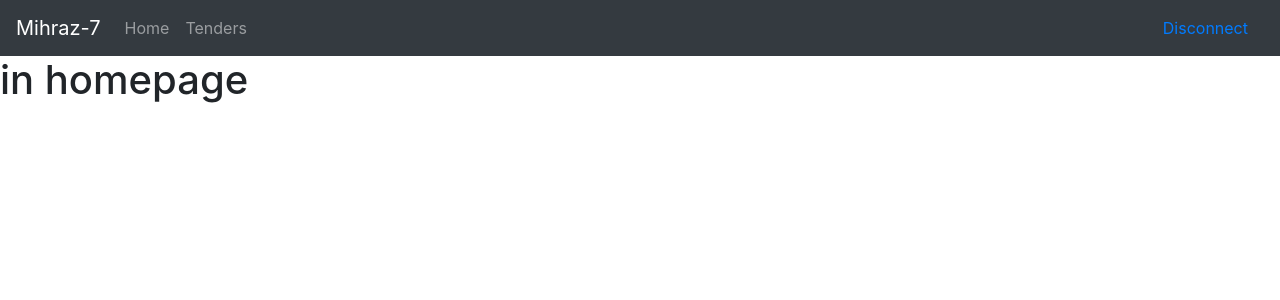
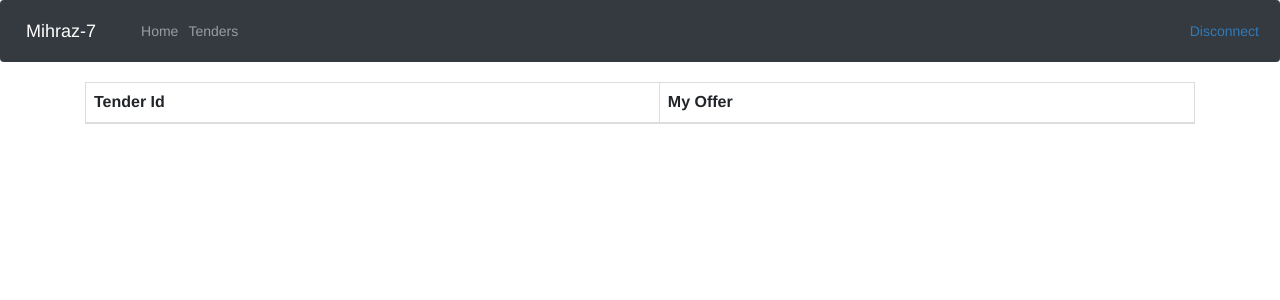
Before and after one commit to elad2235/mihraz7, a Django app: page /account/homePage/ in a window 1280 px wide. Shown: the top 300 px of the page. Run offline with Django 3.2, Linux system fonts and the light colour scheme; tables that the repository leaves empty hold one stand-in row (values such as "Sample post"); lists and menus that the app fills with data are empty; some libraries are stand-ins or nearby versions.

Commit message:
PM2020T9-22 sign up tender

```diff
--- a/mihraz7/account/templates/account/homePage.html
+++ b/mihraz7/account/templates/account/homePage.html
@@ -4,6 +4,12 @@
   integrity="sha384-Vkoo8x4CGsO3+Hhxv8T/Q5PaXtkKtu6ug5TOeNV6gBiFeWPGFN9MuhOf23Q9Ifjh"
   crossorigin="anonymous"
 />
+<link
+  rel="stylesheet"
+  href="https://maxcdn.bootstrapcdn.com/bootstrap/3.4.1/css/bootstrap.min.css"
+/>
+<script src="https://ajax.googleapis.com/ajax/libs/jquery/3.5.1/jquery.min.js"></script>
+<script src="https://maxcdn.bootstrapcdn.com/bootstrap/3.4.1/js/bootstrap.min.js"></script>
 <!DOCTYPE html>
 <html lang="en">
   <head>
@@ -39,6 +45,37 @@
       </div>
       <a class="nav-link" href="{% url 'account_logout' %}">Disconnect</a>
     </nav>
-    <h1>in homepage</h1>
+    <div class="allTendersOffers">
+      <div class="container">
+        <div class="row">
+          <div class="col-12">
+            <table class="table table-bordered">
+              <thead>
+                <tr>
+                  <th scope="col">Tender Id</th>
+                  <th scope="col">My Offer</th>
+                </tr>
+              </thead>
+              <tbody>
+                <div class="CurrentEmailProfile">
+                  {% for offer in allTendersOffers %}
+                  <form>
+                    <div class="offer">
+                      {% if offer.email == CurrentEmailProfile %}
+                      <tr class="danger">
+                        <td>{{ offer.tender_id }}</td>
+                        <td>{{ offer.offer }}</td>
+                      </tr>
+                      {% endif %}
+                    </div>
+                  </form>
+                  {% endfor %}
+                </div>
+              </tbody>
+            </table>
+          </div>
+        </div>
+      </div>
+    </div>
   </body>
 </html>
--- a/mihraz7/account/views.py
+++ b/mihraz7/account/views.py
@@ -4,7 +4,7 @@
 from django.contrib.auth import login,logout
 
 from tenders import views
-
+from tendersOffers import views as offersViews
 from account.forms import RegistrationForm
 
 
@@ -36,7 +36,9 @@
 			user = form.get_user()
 			login(request,user)
 			form = AuthenticationForm()
-			context['form']=form
+			context['form'] = form
+			context['allTendersOffers'] = offersViews.AllTendersOffers()
+			context['CurrentEmailProfile'] = request.user.email
 			return render(request,'account/homePage.html',context)
 		else:
 			context['form']=form
@@ -44,6 +46,8 @@
 
 	else:
 		if request.user.is_authenticated:
+			context['allTendersOffers']=offersViews.AllTendersOffers()
+			context['CurrentEmailProfile'] = request.user.email
 			return render(request,'account/homePage.html',context)
 		else:
 			form = AuthenticationForm()
--- a/mihraz7/tenders/templates/tenders/Tenders.html
+++ b/mihraz7/tenders/templates/tenders/Tenders.html
@@ -59,6 +59,7 @@
                   <th scope="col">Update Date</th>
                   <th scope="col">End Date</th>
                   <th scope="col">New Offer</th>
+                  <th scope="col">_________________</th>
                 </tr>
               </thead>
               <tbody>
--- a/mihraz7/tendersOffers/views.py
+++ b/mihraz7/tendersOffers/views.py
@@ -15,3 +15,6 @@
 
 def DeleteOffer(request):
     models.TenderOffer.objects.filter(tender_id=request.POST.get("tenIdDelete"),email=request.user.email).delete()
+
+def AllTendersOffers():
+    return models.TenderOffer.objects.all()
```
Also changed, not shown: mihraz7/tenders/views.py (+9 -1 lines).
